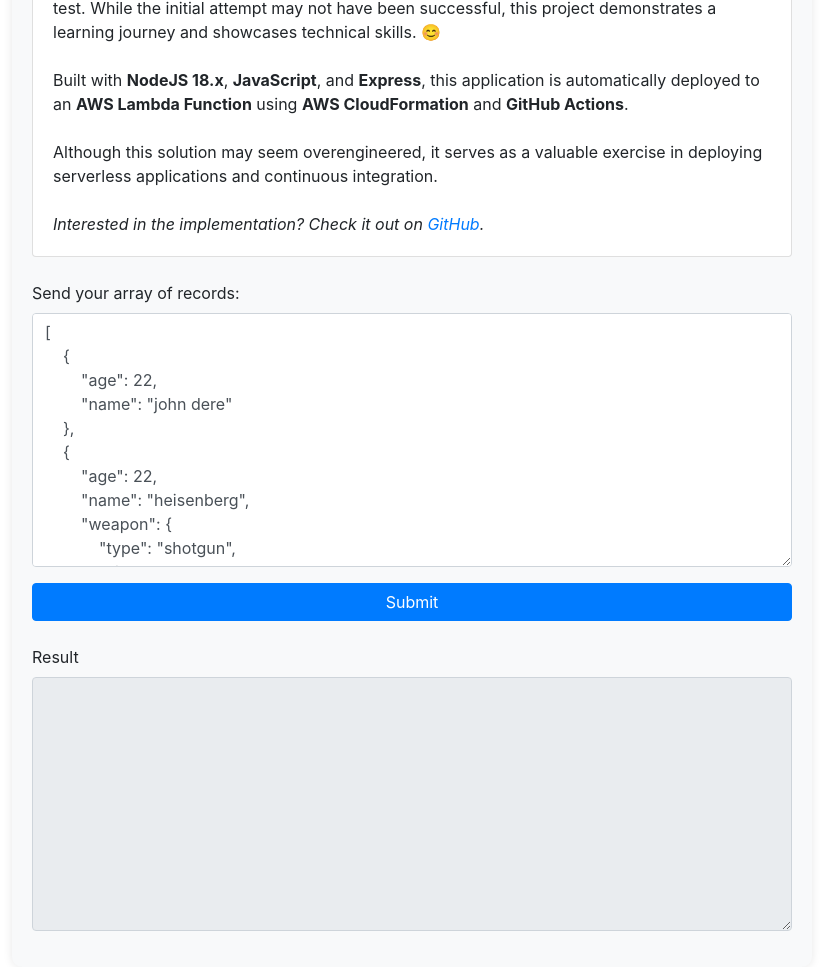
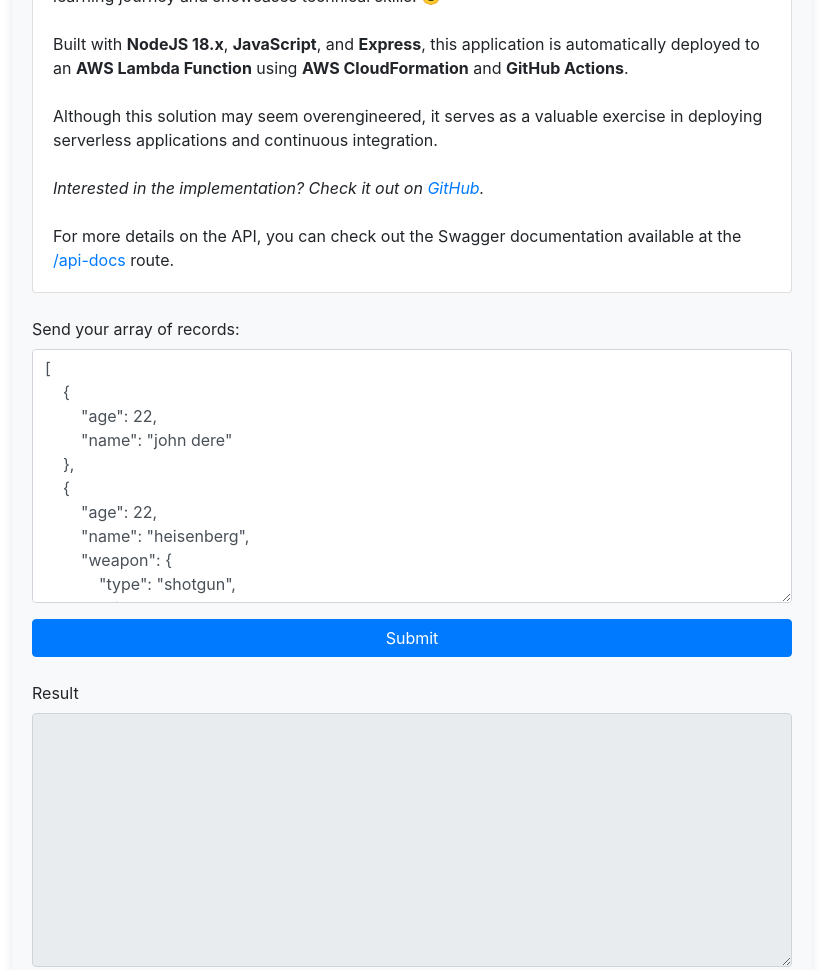
Before and after one commit to itsadeadh2/nodejs-sort, a website: page src/infrastructure/public/index.html in a window 1280 px wide. Shown: the whole page, without its empty margins (228-1051 px from the left). Drawn offline with nearby package versions, Linux system fonts and the light colour scheme.

Commit message:
Update html, fix swagger ref

```diff
--- a/src/infrastructure/public/index.html
+++ b/src/infrastructure/public/index.html
@@ -34,7 +34,9 @@
                 <br/>
                 Although this solution may seem overengineered, it serves as a valuable exercise in deploying serverless applications and continuous integration. <br/>
                 <br/>
-                <i>Interested in the implementation? Check it out on <a href="https://github.com/itsadeadh2/nodejs-sort" target="_blank">GitHub</a>.</i>
+                <i>Interested in the implementation? Check it out on <a href="https://github.com/itsadeadh2/nodejs-sort" target="_blank">GitHub</a>.</i> <br/>
+                <br/>
+                For more details on the API, you can check out the Swagger documentation available at the <a href="/api-docs" target="_blank">/api-docs</a> route.
             </p>
         </div>
     </div>
--- a/src/infrastructure/swagger.js
+++ b/src/infrastructure/swagger.js
@@ -1,5 +1,5 @@
 const swaggerJsdoc = require('swagger-jsdoc');
-const swaggerDocument = require('../../swagger.json');
+const swaggerDocument = require('../swagger.json');
 
 swaggerDocument.servers[0].url = process.env.LAMBDA_URL || 'http://localhost:3000';
 const options = {
```
Also changed, not shown: src/swagger.json (renamed from swagger.json).
